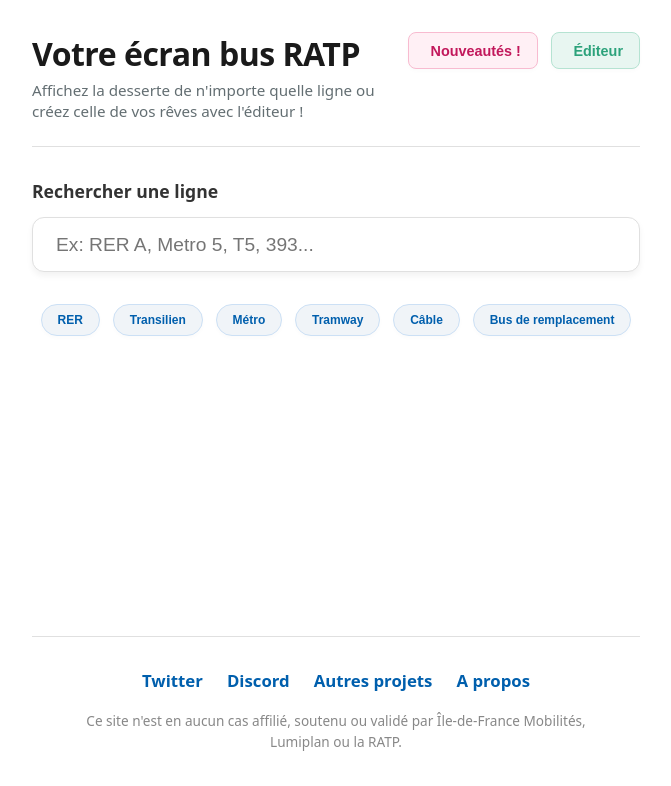
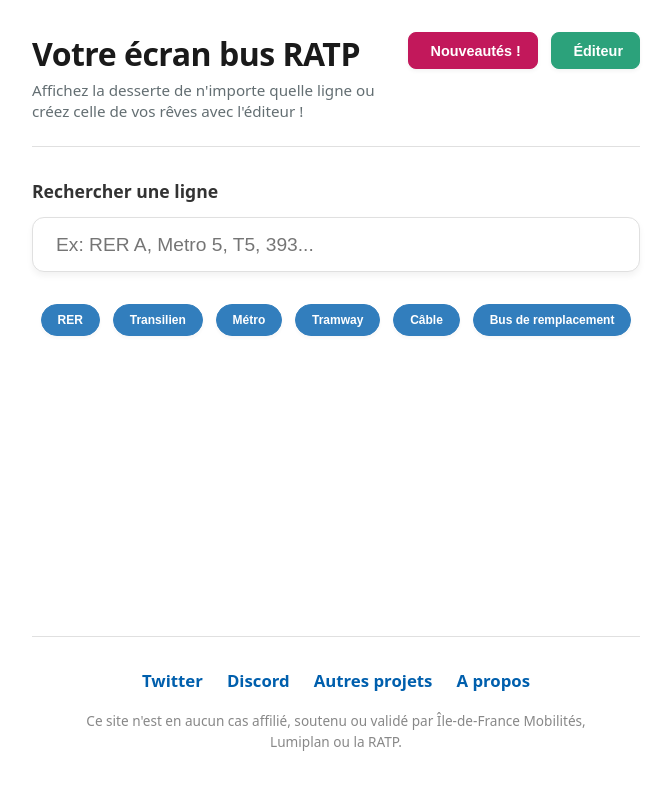
Before and after one commit to Leon-ED/lumiplan-ratp, a Vue app: page / in a window 1280 px wide. Shown: the top 786 px of the page, without its empty margins (304-975 px from the left). Built offline with nearby package versions, Linux system fonts and the light colour scheme.

Commit message:
tweak couleurs

```diff
--- a/src/components/Editor/EditorStopList.vue
+++ b/src/components/Editor/EditorStopList.vue
@@ -188,9 +188,9 @@ const calculateTravelTimes = async () => {
             class="btn btn-outline"
             @click="calculateTravelTimes"
             :disabled="isCalculating"
-            :title="'Calcule le temps de parcours entre chaque arrêt via OSRM'"
+            :title="'Calcule le temps de parcours entre chaque arrêt avec OpenStreetMap'"
           >
-            {{ isCalculating ? 'Calcul en cours...' : 'Calculer les temps (OSRM)' }}
+            {{ isCalculating ? 'Calcul en cours...' : 'Calculer les temps' }}
           </button>
           <button class="btn btn-outline" @click="exportToPDF">PDF</button>
           <button class="btn btn-secondary" @click="emit('add-stop')">
--- a/src/components/HomePage/QuickMode.vue
+++ b/src/components/HomePage/QuickMode.vue
@@ -10,12 +10,12 @@ defineProps<{
   name: string;
 }>();
 </script>
-
 <style scoped>
 .quick-mode-btn {
-  background-color: #f0f4f8;
-  color: #005fad;
-  border: 1px solid #cce0f5;
+  background-color: #005fad;
+  color: white;
+  opacity: .8;
+  border: 1px solid #005fad;
   padding: 0.5rem 1rem;
   border-radius: 999px;
   cursor: pointer;
@@ -23,14 +23,15 @@ defineProps<{
   align-items: center;
   justify-content: center;
   transition: all 0.2s ease;
-  box-shadow: 0 2px 4px rgba(0, 0, 0, 0.02);
+  box-shadow: 0 2px 4px rgba(0, 0, 0, 0.05);
 }
 
 .quick-mode-btn:hover {
-  background-color: #005fad;
-  color: white;
+  background-color: #004b8a;
+  border-color: #004b8a;
+  opacity: 1;
   transform: translateY(-2px);
-  box-shadow: 0 4px 8px rgba(0, 95, 173, 0.2);
+  box-shadow: 0 4px 8px rgba(0, 95, 173, 0.3);
 }
 
 .quick-mode-btn-text {
@@ -40,14 +41,14 @@ defineProps<{
 
 @media (prefers-color-scheme: dark) {
   .quick-mode-btn {
-    background-color: #1e293b;
-    color: #60a5fa;
-    border: 1px solid #334155;
+    background-color: #2563eb;
+    color: white;
+    border: 1px solid #2563eb;
   }
 
   .quick-mode-btn:hover {
-    background-color: #2563eb;
-    color: white;
+    background-color: #1d4ed8;
+    border-color: #1d4ed8;
   }
 }
 </style>
--- a/src/components/HomePage/ServiceOverview.vue
+++ b/src/components/HomePage/ServiceOverview.vue
@@ -206,7 +206,6 @@ const status = computed(() => {
   );
 });
 </script>
-
 <style scoped>
 .desserte-overview {
   box-sizing: border-box;
@@ -217,15 +216,15 @@ const status = computed(() => {
   grid-template-columns: 1fr auto;
   gap: 1.5rem;
   background-color: #ffffff;
-  box-shadow: 0 4px 12px rgba(0, 0, 0, 0.05);
-  border: 1px solid #f0f0f0;
+  box-shadow: 0 4px 12px rgba(0, 0, 0, 0.08);
+  border: 1px solid #dcdde1;
   transition:
     transform 0.2s ease,
     box-shadow 0.2s ease;
 }
 
 .desserte-overview:hover {
-  box-shadow: 0 6px 16px rgba(0, 0, 0, 0.08);
+  box-shadow: 0 6px 16px rgba(0, 0, 0, 0.12);
   transform: translateY(-2px);
 }
 
@@ -265,20 +264,20 @@ const status = computed(() => {
 .direction {
   font-weight: 700;
   font-size: 1.15em;
-  color: #1a1a1a;
+  color: #111111;
 }
 
 .provenance {
-  color: #8395a7;
+  color: #576574;
   font-size: 0.85em;
-  font-weight: 500;
+  font-weight: 600;
   font-style: italic;
 }
 
 .status {
-  color: #636e72;
+  color: #2d3436;
   font-size: 0.9em;
-  font-weight: 500;
+  font-weight: 600;
 }
 
 .details-wrapper {
@@ -288,7 +287,7 @@ const status = computed(() => {
 .desserte summary {
   cursor: pointer;
   font-weight: 600;
-  color: #005fad;
+  color: #004b8a;
   user-select: none;
   font-size: 0.95em;
   padding: 4px 0;
@@ -337,10 +336,12 @@ const status = computed(() => {
   height: 4px;
   flex-grow: 0;
 }
+
 .bottom-line {
   flex-grow: 1;
   min-height: 20px;
 }
+
 .top-line.hidden,
 .bottom-line.hidden {
   visibility: hidden;
@@ -354,34 +355,35 @@ const status = computed(() => {
 }
 
 .stop-name {
-  font-weight: 600;
-  color: #2d3436;
+  font-weight: 700;
+  color: #1e272e;
 }
 
 .stop-time {
   font-size: 0.85em;
-  color: #636e72;
+  color: #485460;
   margin-top: 2px;
+  font-weight: 500;
 }
 
 .passed-stop .stop-name {
-  color: #b2bec3;
-  font-weight: 500;
+  color: #7f8fa6;
+  font-weight: 600;
   font-size: 0.9em;
 }
 
 .passed-stop .stop-time {
-  color: #b2bec3;
+  color: #7f8fa6;
   font-size: 0.8em;
 }
 
 .passed-stop .dot {
-  border-color: #dfe6e9 !important;
-  background-color: #f5f6fa;
+  border-color: #bdc3c7 !important;
+  background-color: #f1f2f6;
 }
 
 .passed-stop .line {
-  background-color: #dfe6e9 !important;
+  background-color: #bdc3c7 !important;
 }
 
 .actions-sidebar {
@@ -389,7 +391,7 @@ const status = computed(() => {
   flex-direction: column;
   gap: 10px;
   padding-left: 10px;
-  border-left: 1px dashed #e0e0e0;
+  border-left: 1px dashed #c8d6e5;
 }
 
 .action-btn {
--- a/src/pages/Home.vue
+++ b/src/pages/Home.vue
@@ -388,27 +388,26 @@ main {
   display: flex;
   gap: 0.8em;
 }
-
 .news-btn {
   display: inline-flex;
   align-items: center;
   gap: 0.4em;
-  background-color: #fff0f5;
-  color: #c2185b;
-  border: 1px solid #f8bbd0;
+  background-color: #c2185b;
+  color: white;
+  border: 1px solid #c2185b;
   padding: 0.6rem 1rem;
   border-radius: 8px;
   font-size: 0.9em;
   font-weight: 600;
   cursor: pointer;
   transition: all 0.2s ease;
-  box-shadow: 0 2px 4px rgba(0, 0, 0, 0.02);
+  box-shadow: 0 2px 4px rgba(0, 0, 0, 0.05);
 }
 
 .news-btn:hover {
-  background-color: #c2185b;
-  color: white;
-  box-shadow: 0 4px 8px rgba(194, 24, 91, 0.2);
+  background-color: #ad1457;
+  border-color: #ad1457;
+  box-shadow: 0 4px 8px rgba(194, 24, 91, 0.3);
   transform: translateY(-2px);
 }
 
@@ -416,22 +415,22 @@ main {
   display: inline-flex;
   align-items: center;
   gap: 0.4em;
-  background-color: #e8f6f1;
-  color: #2ca27b;
-  border: 1px solid #b5e3d2;
+  background-color: #2ca27b;
+  color: white;
+  border: 1px solid #2ca27b;
   padding: 0.6rem 1rem;
   border-radius: 8px;
   font-size: 0.9em;
   font-weight: 600;
   cursor: pointer;
   transition: all 0.2s ease;
-  box-shadow: 0 2px 4px rgba(0, 0, 0, 0.02);
+  box-shadow: 0 2px 4px rgba(0, 0, 0, 0.05);
 }
 
 .editor-btn:hover {
-  background-color: #2ca27b;
-  color: white;
-  box-shadow: 0 4px 8px rgba(44, 162, 123, 0.2);
+  background-color: #238263;
+  border-color: #238263;
+  box-shadow: 0 4px 8px rgba(44, 162, 123, 0.3);
   transform: translateY(-2px);
 }
 
```
